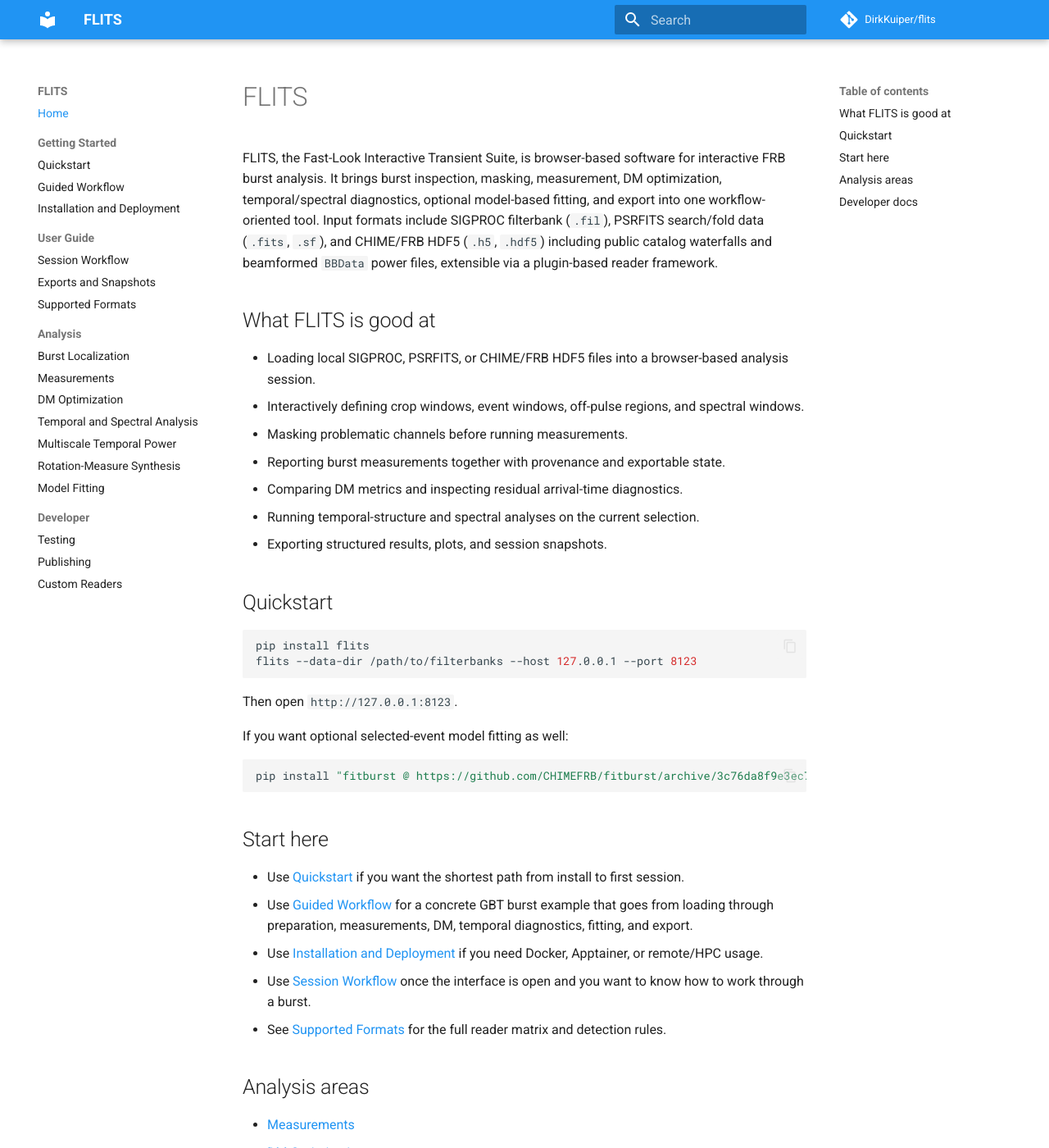
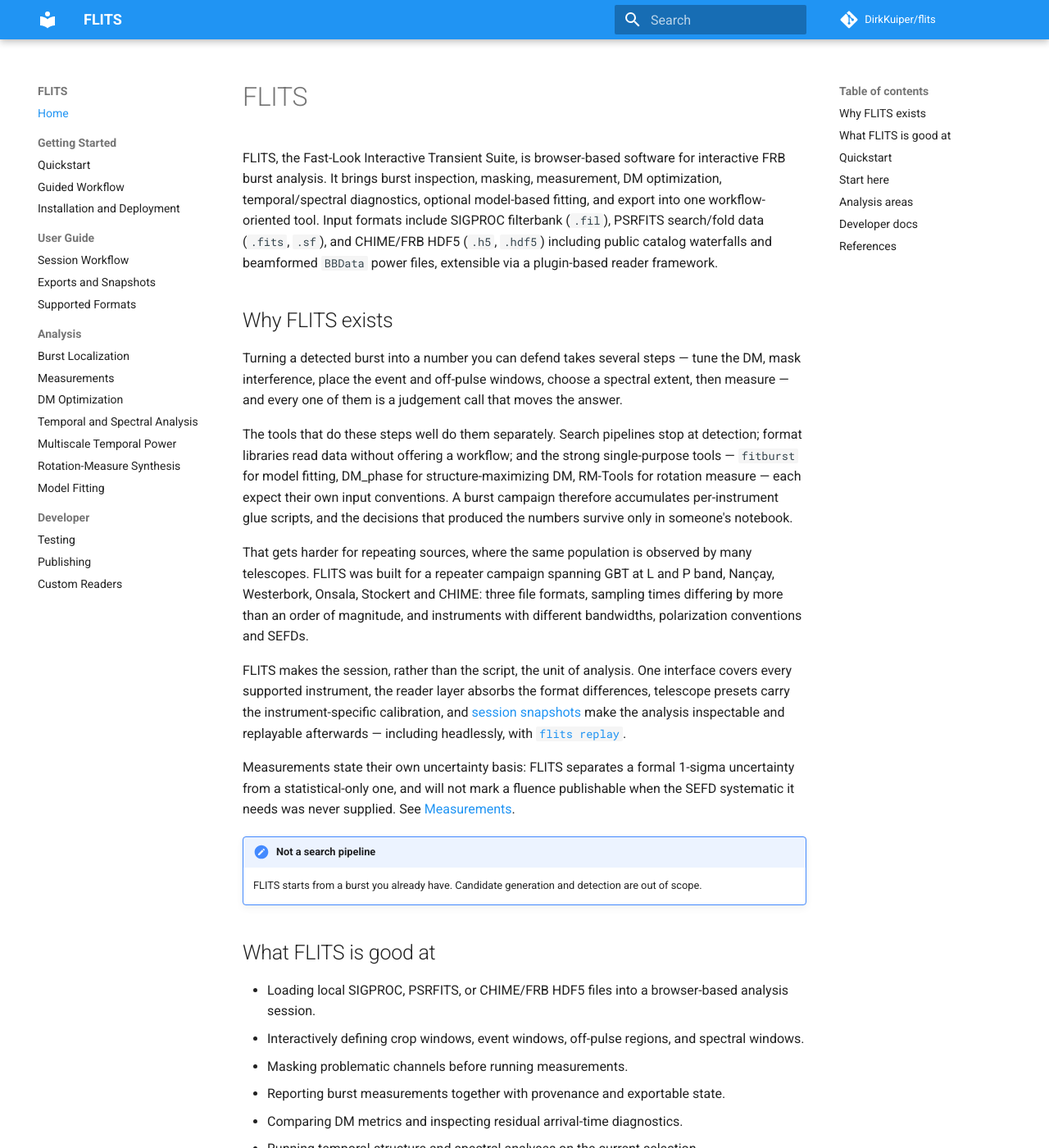
Before and after one commit to DirkKuiper/flits, an MkDocs documentation site: the page built from docs/index.md, in a window 1280 px wide and 1400 px high. Shown: the whole window at 82% size. Built offline with MkDocs 1.6.1 and Material for MkDocs 9.7.7, drawn with Linux system fonts in a browser that asks for light colours; comment, search, counter and statistics services are not loaded; some of the changed text lies outside the part shown.

Commit message:
docs: add JOSS paper and a statement of need
Neither the README nor the documentation said why FLITS exists, who it is for,
or what was unavailable before it -- the item JOSS reviewers comment on most.
State it in both, grounded in the multi-instrument repeater campaign the tool
was built for, and say plainly that FLITS is not a search pipeline.

Add paper/paper.md and paper/paper.bib as the submission artifacts, with a
workflow that builds the draft PDF on any change under paper/, and a checklist
covering the ORCID, DOI verification and the archived release.

Also refresh the stale analysis list on the docs landing page, which omitted
burst localization, multiscale temporal power and RM synthesis.

```diff
--- a/docs/index.md
+++ b/docs/index.md
@@ -8,6 +8,43 @@ formats include SIGPROC filterbank (`.fil`), PSRFITS search/fold data
 (`.fits`, `.sf`), and CHIME/FRB HDF5 (`.h5`, `.hdf5`) including public
 catalog waterfalls and beamformed `BBData` power files, extensible via a
 plugin-based reader framework.
+
+## Why FLITS exists
+
+Turning a detected burst into a number you can defend takes several steps — tune
+the DM, mask interference, place the event and off-pulse windows, choose a
+spectral extent, then measure — and every one of them is a judgement call that
+moves the answer.
+
+The tools that do these steps well do them separately. Search pipelines stop at
+detection; format libraries read data without offering a workflow; and the
+strong single-purpose tools — `fitburst` for model fitting, DM_phase for
+structure-maximizing DM, RM-Tools for rotation measure — each expect their own
+input conventions. A burst campaign therefore accumulates per-instrument glue
+scripts, and the decisions that produced the numbers survive only in someone's
+notebook.
+
+That gets harder for repeating sources, where the same population is observed by
+many telescopes. FLITS was built for a repeater campaign spanning GBT at L and P
+band, Nançay, Westerbork, Onsala, Stockert and CHIME: three file formats,
+sampling times differing by more than an order of magnitude, and instruments
+with different bandwidths, polarization conventions and SEFDs.
+
+FLITS makes the session, rather than the script, the unit of analysis. One
+interface covers every supported instrument, the reader layer absorbs the format
+differences, telescope presets carry the instrument-specific calibration, and
+[session snapshots](user-guide/exports-and-snapshots.md) make the analysis
+inspectable and replayable afterwards — including headlessly, with
+[`flits replay`](user-guide/headless-replay.md).
+
+Measurements state their own uncertainty basis: FLITS separates a formal
+1-sigma uncertainty from a statistical-only one, and will not mark a fluence
+publishable when the SEFD systematic it needs was never supplied. See
+[Measurements](analysis/measurements.md).
+
+!!! note "Not a search pipeline"
+    FLITS starts from a burst you already have. Candidate generation and
+    detection are out of scope.
 
 ## What FLITS is good at
 
@@ -51,12 +88,22 @@ pip install "fitburst @ https://github.com/CHIMEFRB/fitburst/archive/3c76da8f9e3
 
 ## Analysis areas
 
+- [Burst Localization](analysis/localization.md)
 - [Measurements](analysis/measurements.md)
 - [DM Optimization](analysis/dm-optimization.md)
 - [Temporal and Spectral Analysis](analysis/temporal-spectral.md)
+- [Multiscale Temporal Power](analysis/temporal-multiscale.md)
+- [Rotation-Measure Synthesis](analysis/rm-synthesis.md)
 - [Model Fitting](analysis/model-fitting.md)
 
 ## Developer docs
 
+- [Python API Reference](developer/api-reference.md)
 - [Testing](developer/testing.md)
 - [Publishing](developer/publishing.md)
+- [Custom Readers](developer/custom-readers.md)
+
+## References
+
+Methods implemented in FLITS are attributed on the
+[References](references.md) page.
```
Also changed, not shown: README.md (+33 -0 lines), paper/README.md (added, +19 -0 lines), paper/paper.md (added, +127 -0 lines), 2 other files.
